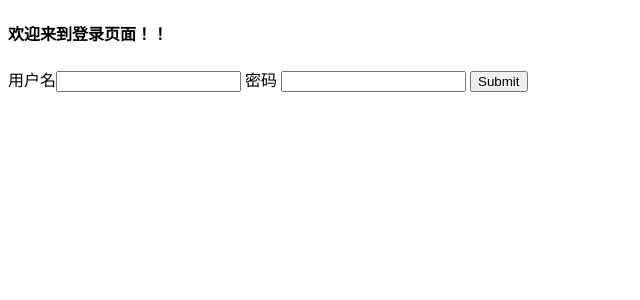
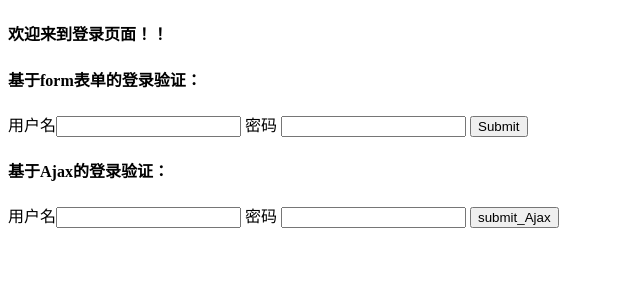
Before and after one commit to Hupoz/my_Django, a Django app: page /login/ in a window 1280 px wide. Shown: the top 300 px of the page, without its empty margins (0-640 px from the left). Run offline with Django 3.2, Linux system fonts and the light colour scheme.

Commit message:
修改登录页面的html文件和CardManagement中的views.py文件

```diff
--- a/CardManage/views.py
+++ b/CardManage/views.py
@@ -15,9 +15,17 @@ def login(request):
         # print(request.POST)
         user = request.POST.get("user")
         pwd = request.POST.get("pwd")
+        user_Ajax = request.POST.get("user_Ajax")
+        pwd_Ajax = request.POST.get("pwd_Ajax")
+        res = {"user_Ajax": None,
+               "msg": None}
+        print(user_Ajax, pwd_Ajax)
 
         if user == "zyh" and pwd == "123":
             return HttpResponse("<h2>OK</h2>")
+        elif user_Ajax == "zyh" and pwd_Ajax == "123":
+            import json
+            return HttpResponse(json.dumps(res))
         else:
             return HttpResponse("用户名或密码错误")
 
--- a/templates/login.html
+++ b/templates/login.html
@@ -3,15 +3,44 @@
 <head>
     <meta charset="UTF-8">
     <title>登录页面</title>
+    <script src="https://cdn.bootcdn.net/ajax/libs/jquery/3.5.1/jquery.js"></script>
 </head>
 <body>
 
 <h4>欢迎来到登录页面！！</h4>
+<h4>基于form表单的登录验证：</h4>
 <form action="{% url 'login' %}" method="post">
     {% csrf_token %}
     用户名<input type="text" name="user">
     密码  <input type="password" name="pwd">
     <input type="submit">
 </form>
+
+<h4>基于Ajax的登录验证：</h4>
+<form>
+    用户名<input type="text" id="user_Ajax">
+    密码  <input type="password" id="pwd_Ajax">
+    <input type="button" value="submit_Ajax" class="login_btn">
+</form>
+<script>
+
+    $(".login_btn").click(function () {
+        $.ajax({
+            url:"/login/",
+            type:"post",
+            data:{
+              "user_Ajax":$("#user_Ajax").val(),
+              "pwd_Ajax":$("#pwd_Ajax").val(),
+            },
+            success:function(data){
+                var data = JSON.parse(data)
+                console.log(data)
+                console.log(typeof data)
+
+            },
+        })
+
+    })
+</script>
 </body>
 </html>
```
Also changed, not shown: README.md.
